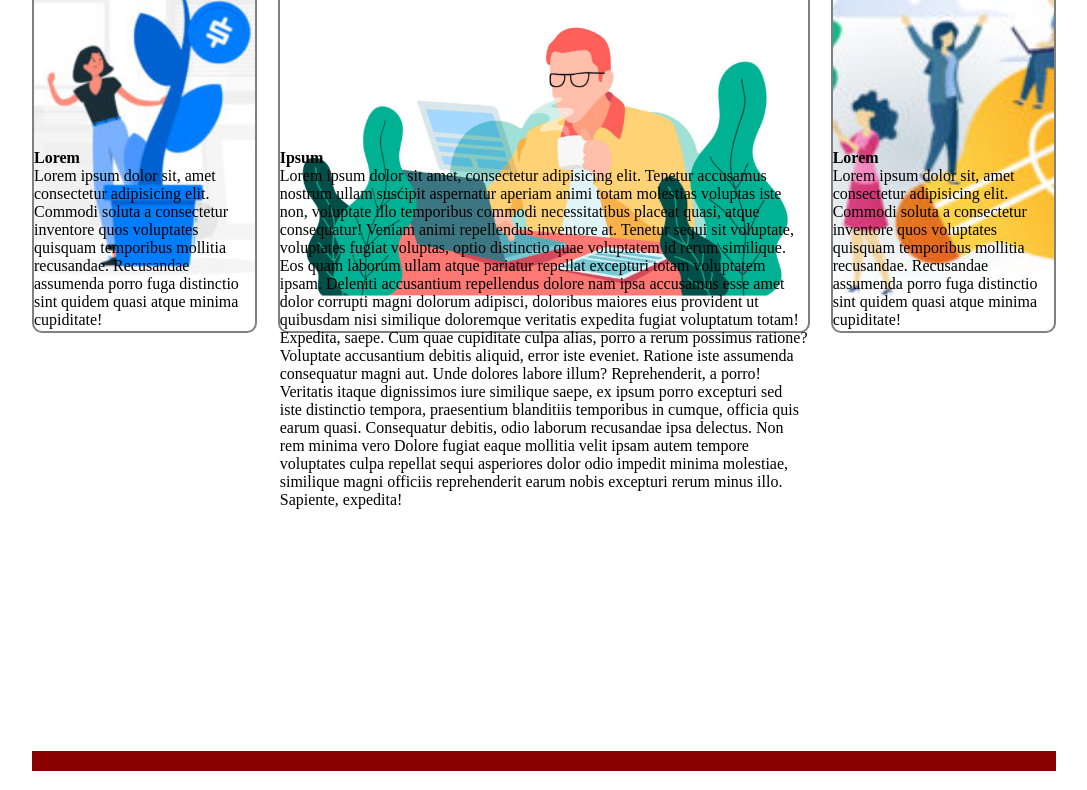
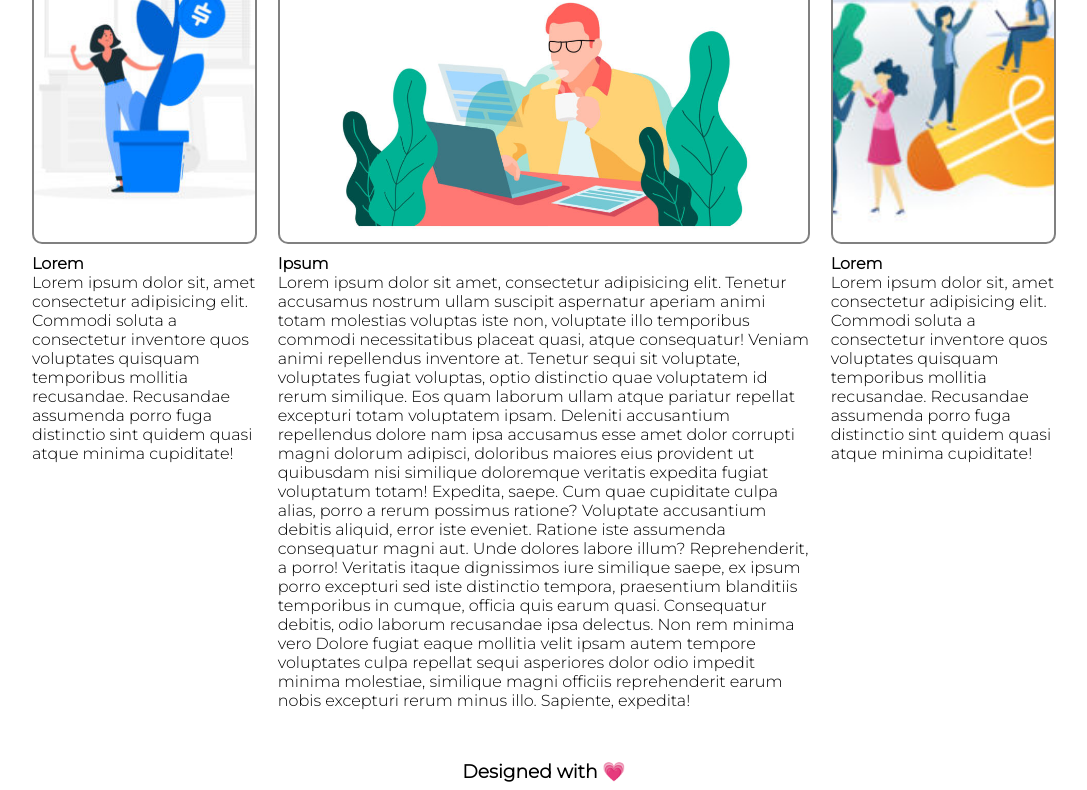
Before and after one commit to FabrizioRozzi/htmlcss-wp, a plain HTML site: page index.html in a window 1280 px wide. Shown: the part 1094-1884 px from the top of the page, without its empty margins (96-1183 px from the left). Drawn offline with Linux system fonts and the light colour scheme.

Commit message:
completato

```diff
--- a/assets/css/style.css
+++ b/assets/css/style.css
@@ -3,6 +3,7 @@
   margin: 0;
   padding: 0;
   box-sizing: border-box;
+  font-family: 'Montserrat', sans-serif;
 }
 
 .clearfix::after {
@@ -95,7 +96,7 @@ padding-left: 50px;
 
 .container{
   width: 100%;
-  height: 800px;
+
 
 }
 
@@ -106,69 +107,63 @@ padding-left: 50px;
 
 .sinistra{
   width: 22%;
-  height: 98%;
+
 
 
 }
 
 .foto-sinistra{
   width: 100%;
-  height: 50%;
+  height: 300px;
   background: url("../img/img-1.jpg") no-repeat center;
   background-size: cover;
   border-radius: 10px;
   border: 2px solid grey;
 }
 
-.testo-sinistra{
-  padding-top: 93%;
-}
-
 
 
 
 .centro{
-  height: 98%;
+
   width: 52%;
   margin: 0 2%;
 }
 
 .foto-centro{
   width:100%;
-  height:50%;
+  height:300px;
   background: url("../img/banner-2.jpg") no-repeat center;
   background-size: cover;
   border-radius: 10px;
   border: 2px solid grey;
 
 }
-.testo-centro{
- padding-top: 39%;
-}
+
+
 
 .destra{
   width: 22%;
-  height: 98%;
-
 }
 
 .foto-destra{
   width:100%;
-  height:50%;
+  height:300px;
   background: url("../img/img-3.jpg") no-repeat center;
   background-size: cover;
   border-radius: 10px;
   border: 2px solid grey;
 
 }
-.testo-destra{
- padding-top: 93%;
+.testo-centro, .testo-destra, .testo-sinistra{
+  margin-top: 10px;
 }
     /* / MAIN  */
     /* FOOTER  */
 footer{
   width: 100%;
   height: 20px;
-  background-color: darkred;
+  text-align: center;
+  margin-top: 50px;
 }
     /* / FOOTER  */
--- a/index.html
+++ b/index.html
@@ -5,6 +5,8 @@
   <meta http-equiv="X-UA-Compatible" content="IE=edge">
   <meta name="viewport" content="width=device-width, initial-scale=1.0">
   <link rel="stylesheet" href="assets/css/style.css">
+  <link rel="preconnect" href="https://fonts.gstatic.com">
+  <link href="https://fonts.googleapis.com/css2?family=Montserrat:ital,wght@0,300;1,300&display=swap" rel="stylesheet">
   <title>Layout pagina</title>
 </head>
 <body>
@@ -41,17 +43,14 @@
    </div>
    <section class="container clearfix">
     <div class="sinistra">
-      <div class="foto-sinistra">
+      <div class="foto-sinistra"></div>
       <div class="testo-sinistra">
         <h4>Lorem</h4>
         <p>Lorem ipsum dolor sit, amet consectetur adipisicing elit. Commodi soluta a consectetur inventore quos voluptates quisquam temporibus mollitia recusandae. Recusandae assumenda porro fuga distinctio sint quidem quasi atque minima cupiditate!</p>
       </div>
-
-      </div>
     </div>
     <div class="centro">
-      <div class="foto-centro">
-
+      <div class="foto-centro"></div>
       <div class="testo-centro">
         <h4>Ipsum</h4>
         <p>Lorem ipsum dolor sit amet, consectetur adipisicing elit. Tenetur accusamus nostrum ullam suscipit aspernatur aperiam animi totam molestias voluptas iste non, voluptate illo temporibus commodi necessitatibus placeat quasi, atque consequatur!
@@ -63,13 +62,11 @@
         </p>
       </div>
     </div>
-    </div>
     <div class="destra">
-      <div class="foto-destra">
+      <div class="foto-destra"></div>
       <div class="testo-destra">
         <h4>Lorem</h4>
         <p>Lorem ipsum dolor sit, amet consectetur adipisicing elit. Commodi soluta a consectetur inventore quos voluptates quisquam temporibus mollitia recusandae. Recusandae assumenda porro fuga distinctio sint quidem quasi atque minima cupiditate!</p>
-        </div>
       </div>
     </div>
    </section>
@@ -78,7 +75,7 @@
   <!-- / Sezione Main  -->
   <!-- Sezione Footer  -->
   <footer>
-
+    <h3>Designed with &#x1f497;</h3>
   </footer>
 </div>
   <!-- / Sezione Footer  -->
```
Lines whose indentation alone changed are shown as unchanged.
